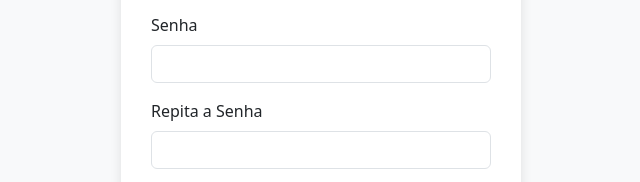
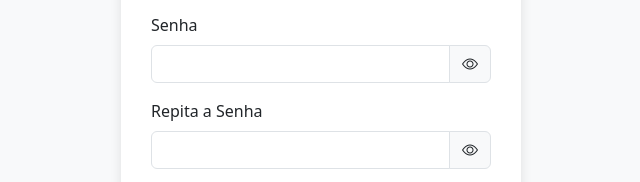
Before and after one commit to goncahri/Catalogo_Livros_Lidos_FINAL, a website: page public/usuario.html in a window 1280 px wide. Shown: the part 476-658 px from the top of the page, 319-959 px from the left. Drawn offline with nearby package versions, Linux system fonts and the light colour scheme.

Commit message:
acerto cadastro front

```diff
--- a/public/usuario.html
+++ b/public/usuario.html
@@ -5,6 +5,7 @@
   <meta name="viewport" content="width=device-width, initial-scale=1.0" />
   <title>Cadastro de Usuário - Catálogo de Livros</title>
   <link href="https://cdn.jsdelivr.net/npm/bootstrap@5.3.3/dist/css/bootstrap.min.css" rel="stylesheet" />
+  <link href="https://cdn.jsdelivr.net/npm/bootstrap-icons@1.10.5/font/bootstrap-icons.css" rel="stylesheet" />
   <style>
     body {
       background-color: #f8f9fa;
@@ -40,6 +41,9 @@
     .link-login a:hover {
       text-decoration: underline;
     }
+    .input-group-text {
+      cursor: pointer;
+    }
   </style>
 </head>
 <body>
@@ -57,11 +61,21 @@
       </div>
       <div class="mb-3">
         <label for="senha" class="form-label">Senha</label>
+        <div class="input-group">
           <input type="password" class="form-control" id="senha" required />
+          <span class="input-group-text" onclick="toggleSenha('senha', this)">
+            <i class="bi bi-eye"></i>
+          </span>
+        </div>
       </div>
       <div class="mb-3">
         <label for="confirmaSenha" class="form-label">Repita a Senha</label>
+        <div class="input-group">
           <input type="password" class="form-control" id="confirmaSenha" required />
+          <span class="input-group-text" onclick="toggleSenha('confirmaSenha', this)">
+            <i class="bi bi-eye"></i>
+          </span>
+        </div>
       </div>
       <div class="d-grid">
         <button type="submit" class="btn btn-green">Cadastrar</button>
@@ -73,6 +87,7 @@
     </div>
   </div>
 
+  <!-- Modal de Mensagens -->
   <div class="modal fade" id="modalMensagem" tabindex="-1" aria-hidden="true">
     <div class="modal-dialog modal-dialog-centered">
       <div class="modal-content">
@@ -86,7 +101,6 @@ const baseURL = window.location.hostname.includes("localhost")
       ? "http://localhost:3000/api"
       : "https://catalogo-livros-lidos-final.vercel.app/api";
 
-
     document.getElementById('formUsuario').addEventListener('submit', function (event) {
       event.preventDefault();
 
@@ -99,14 +113,12 @@ const baseURL = window.location.hostname.includes("localhost")
       const mensagemModal = document.getElementById('mensagemModal');
       mensagemModal.innerHTML = "";
 
-      // Verifica se as senhas coincidem
       if (senha !== confirmaSenha) {
         mensagemModal.innerHTML = `<span class='text-danger'>As senhas não coincidem.</span>`;
         modal.show();
         return;
       }
 
-      // Verifica a força da senha
       const senhaForte = /^(?=.*[a-z])(?=.*[A-Z])(?=.*\d)(?=.*[@$!%*#?&]).{6,}$/;
       if (!senhaForte.test(senha)) {
         mensagemModal.innerHTML = `<span class='text-danger'>A senha deve conter no mínimo:
@@ -121,7 +133,6 @@ const baseURL = window.location.hostname.includes("localhost")
         return;
       }
 
-      // Envio para o back-end
       const dadosUsuario = { nome, email, senha };
 
       fetch(`${baseURL}/usuarios`, {
@@ -151,7 +162,22 @@ const baseURL = window.location.hostname.includes("localhost")
         console.error(err);
       });
     });
+
+    function toggleSenha(idCampo, elemento) {
+      const campo = document.getElementById(idCampo);
+      const tipo = campo.getAttribute("type") === "password" ? "text" : "password";
+      campo.setAttribute("type", tipo);
+      const icone = elemento.querySelector("i");
+      if (tipo === "password") {
+        icone.classList.remove("bi-eye-slash");
+        icone.classList.add("bi-eye");
+      } else {
+        icone.classList.remove("bi-eye");
+        icone.classList.add("bi-eye-slash");
+      }
+    }
   </script>
+
   <script src="https://cdn.jsdelivr.net/npm/bootstrap@5.3.3/dist/js/bootstrap.bundle.min.js"></script>
 </body>
 </html>
```
Lines whose indentation alone changed are shown as unchanged.
